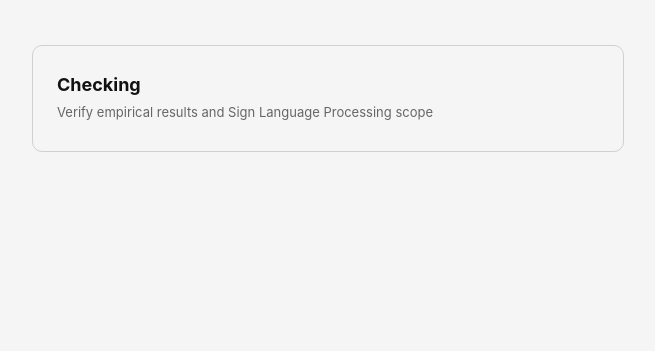
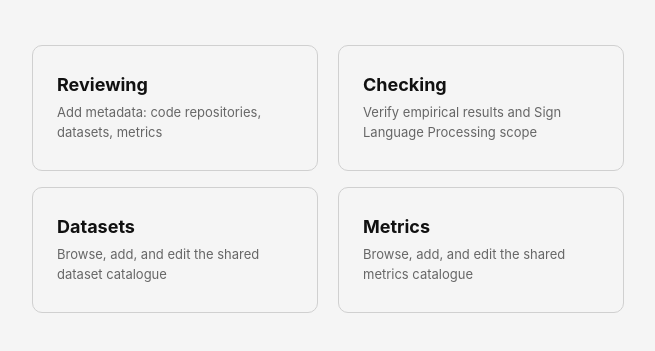
Before and after one commit to bricksdont/repro-sign-survey-ui, a website: page index.html in a window 1280 px wide. Shown: the part 109-460 px from the top of the page, without its empty margins (312-967 px from the left). Drawn offline with Linux system fonts and the light colour scheme; sample sign-in values are in the browser's storage.

Commit message:
Re-enable Reviewing, Datasets, and Metrics landing page cards
These were restricted to launch with Checking only (bb49bf8); re-enable
all four now that the other tasks are ready for use again.

```diff
--- a/index.html
+++ b/index.html
@@ -21,7 +21,7 @@
     </div>
 
     <div class="task-cards">
-      <a class="task-card hidden task-card-disabled" aria-disabled="true" tabindex="-1">
+      <a href="review-index.html" class="task-card">
         <div class="task-card-title">Reviewing</div>
         <div class="task-card-desc">Add metadata: code repositories, datasets, metrics</div>
       </a>
@@ -30,12 +30,12 @@
         <div class="task-card-desc">Verify empirical results and Sign Language Processing scope</div>
       </a>
     </div>
-    <div class="task-cards task-cards-secondary hidden">
-      <a class="task-card task-card-secondary hidden task-card-disabled" aria-disabled="true" tabindex="-1">
+    <div class="task-cards task-cards-secondary">
+      <a href="datasets-index.html" class="task-card task-card-secondary">
         <div class="task-card-title">Datasets</div>
         <div class="task-card-desc">Browse, add, and edit the shared dataset catalogue</div>
       </a>
-      <a class="task-card task-card-secondary hidden task-card-disabled" aria-disabled="true" tabindex="-1">
+      <a href="metrics-index.html" class="task-card task-card-secondary">
         <div class="task-card-title">Metrics</div>
         <div class="task-card-desc">Browse, add, and edit the shared metrics catalogue</div>
       </a>
```
Also changed, not shown: CLAUDE.md (+1 -1 lines), tests/smoke.spec.js (+6 -3 lines).
